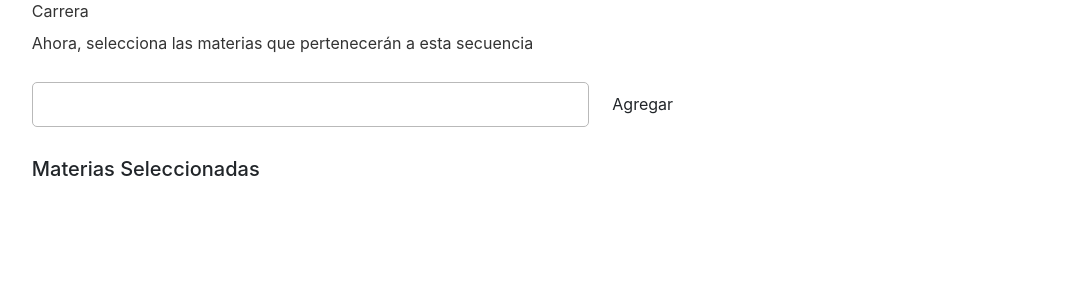
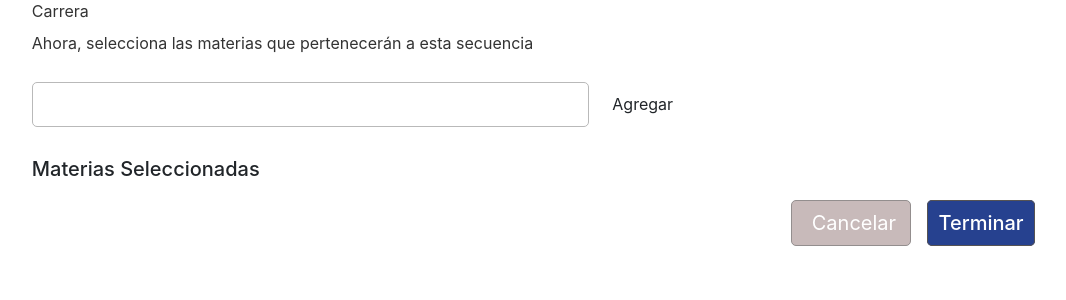
Before and after one commit to josehiki/soe, a PHP site: template views/adminSecuenciaAdd2.twig in a window 1280 px wide. Shown: the part 180-480 px from the top of the page, without its empty margins (6-1072 px from the left). Run offline with PHP 8.4, Linux system fonts and the light colour scheme; the template is opened without the code that fills it, so the values that code supplies are empty; some libraries are stand-ins or nearby versions.

Commit message:
Terminado alta de una secuencia, junto con la opcion de cancelar el alta

```diff
--- a/views/adminSecuenciaAdd.twig
+++ b/views/adminSecuenciaAdd.twig
@@ -32,8 +32,11 @@
 				<input type="text" name="clave" class="input_Text input_Text_Admin" placeholder="Clave secuencia (max. 5 caracteres)" required="true" onkeyup="this.value = this.value.toUpperCase();"/>
 				<select name="carrera" class="select" required="true">
 					<option selected="true" disabled >Selecciona una Carrera</option>
+					<option value="Licenciatura en Administración industrial">Licenciatura en Administraci&oacuten industrial</option>
 					<option value="Licenciatura en Ciencias de la informática">Licenciatura en Ciencias de la inform&aacutetica</option>
-					<option value="Ingenieria en informática">Ingenieria en inform&aacutetica</option>
+					<option value="Ingenieria en informática">Ingenier&iacutea en inform&aacutetica</option>
+					<option value="Ingeniería en Transporte">Ingenier&iacutea en Transporte</option>
+					<option value="Ingeniería Industrial">Ingenier&iacutea Industrial</option>
 				</select>
 
 				<button type="submit" class="boton boton_Admin">Continuar</button>
--- a/views/adminSecuenciaAdd2.twig
+++ b/views/adminSecuenciaAdd2.twig
@@ -67,14 +67,44 @@
 			<ul class="lista_Materias_Secuencia">
 				{% if relSecSub != null %}
 					{% for rel in relSecSub %}
-						<li class="instrucciones">{{rel}}</li>
+						<li class="instrucciones li_Secuencia">{{rel}}</li>
 					{% endfor %}
 				{% endif %}
 			</ul>
+			<div class="boton_Footer">
+				<button type="submit" class="boton_Cancelar boton_Modal cancelar_Secuencia" onclick="showModalCancel()">
+					Cancelar
+				</button>
+				<a href="/soe/dashboard/secuencia/add" style="color: white;" class="boton boton_Modal">
+						Terminar
+				</a>
+				<div id="modalSecuenciaCancel" class="modal_This modal_Secuencia">
+					<div class="modal_Content">
+						<span class="close" >
+							<a onclick="hideModalCancel()">&times;</a>
+						</span>
+						<h4>¿Está seguro de cancelar ahora?</h4>
+						<span class="instrucciones">Si cancela ahora se perderá todo lo que ha hecho y tanto las secuencias y las materias que haya agregado se perderán</span>
+						<br><br>
+						<form method="post" action="/soe/dashboard/secuencia/add/sec2/cancel">
+							<input type="text" value="{{actualSecuencia.claveSecuencia}}" name="clave" style="display: none;">
+
+							<a class="boton_Cancelar boton_Modal cancelar_Secuencia" onclick="hideModalCancel()">
+								Seguir Trabajando
+							</a>
+							<button type="submit" class="boton boton_Modal">
+									Cancelar
+							</button>
+						</form>
+					</div>
+				</div>
+			</div>
+
 
 		</div>
 		<script type="text/javascript">
-			function showModal(){
+			function showModal()
+			{
 				var materiaValue = document.getElementById('inputMateria').value;
 				if (materiaValue == '') {
 					alert('Ingresa una materia');
@@ -84,8 +114,17 @@
 					document.getElementById('modalSecuencia').style.display = 'block';
 				}
 			}
-			function hideModal(){
+			function hideModal()
+			{
 				document.getElementById('modalSecuencia').style.display = 'none';
+			}
+			function showModalCancel()
+			{
+				document.getElementById('modalSecuenciaCancel').style.display = 'block';
+			}
+			function hideModalCancel()
+			{
+				document.getElementById('modalSecuenciaCancel').style.display = 'none';
 			}
 		</script>
 	</body>
--- a/views/css/administrador_CSS.twig
+++ b/views/css/administrador_CSS.twig
@@ -147,10 +147,13 @@
 }
 .cancelar_Secuencia{
 	margin: 0 .3cm;
-	padding: 12px 20px;
+	padding: 10px 20px;
 }
 .p_Secuencia{
 	margin-right: 1cm;
+}
+.lista_Materias_Secuencia{
+	margin: 0;
 }
 .lista_Materias_Secuencia li{
 	width: 50%;
@@ -160,6 +163,11 @@
 	padding: 0.4cm .3cm;
 	font-size: 1em
 }
+.boton_Footer{
+	width: 90%;
+	margin: .5cm 0;
+	text-align: right;
+}
 </style>
 
 {% endblock %}
```
Also changed, not shown: app/Controllers/AdminSecuenciaController.php (+25 -1 lines), public/index.php (+7 -1 lines).
